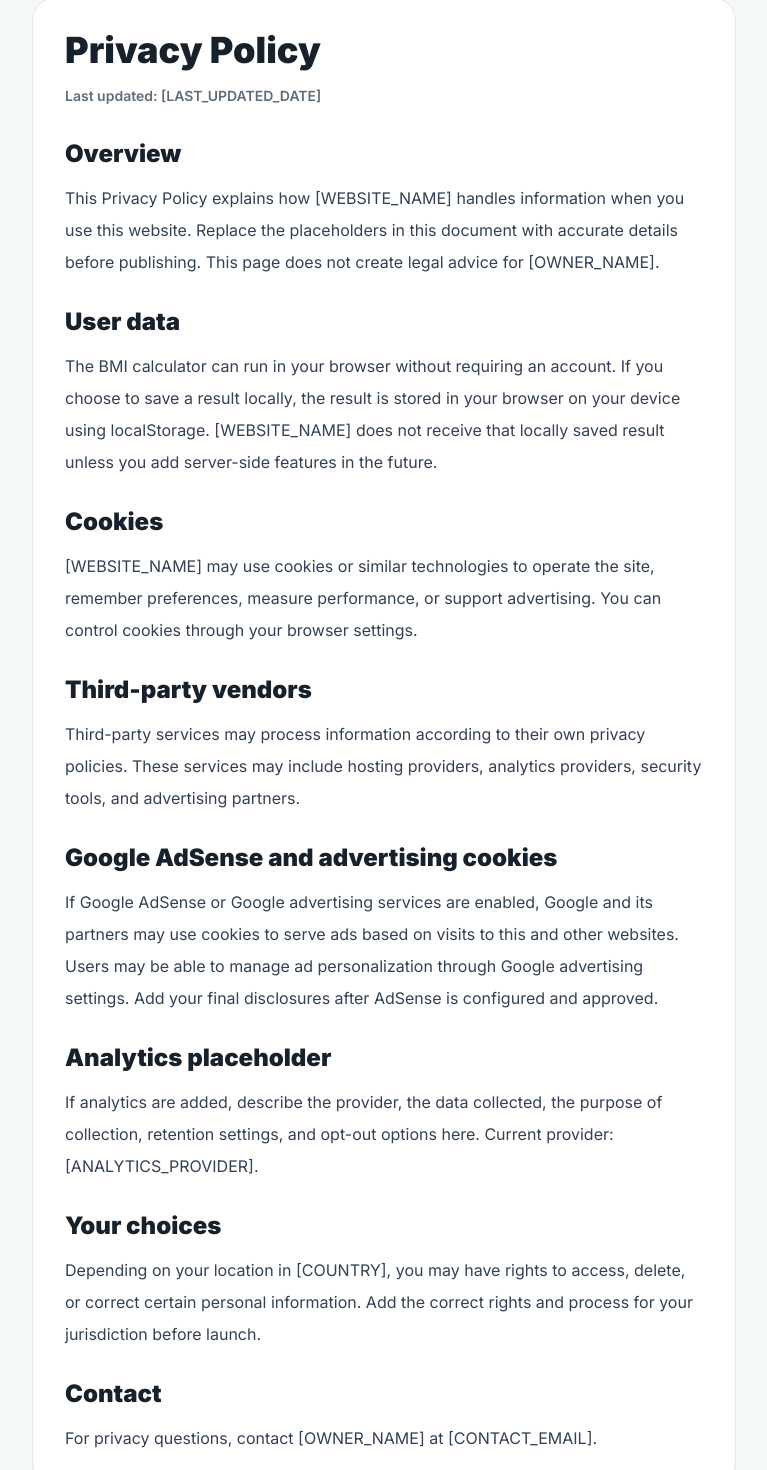
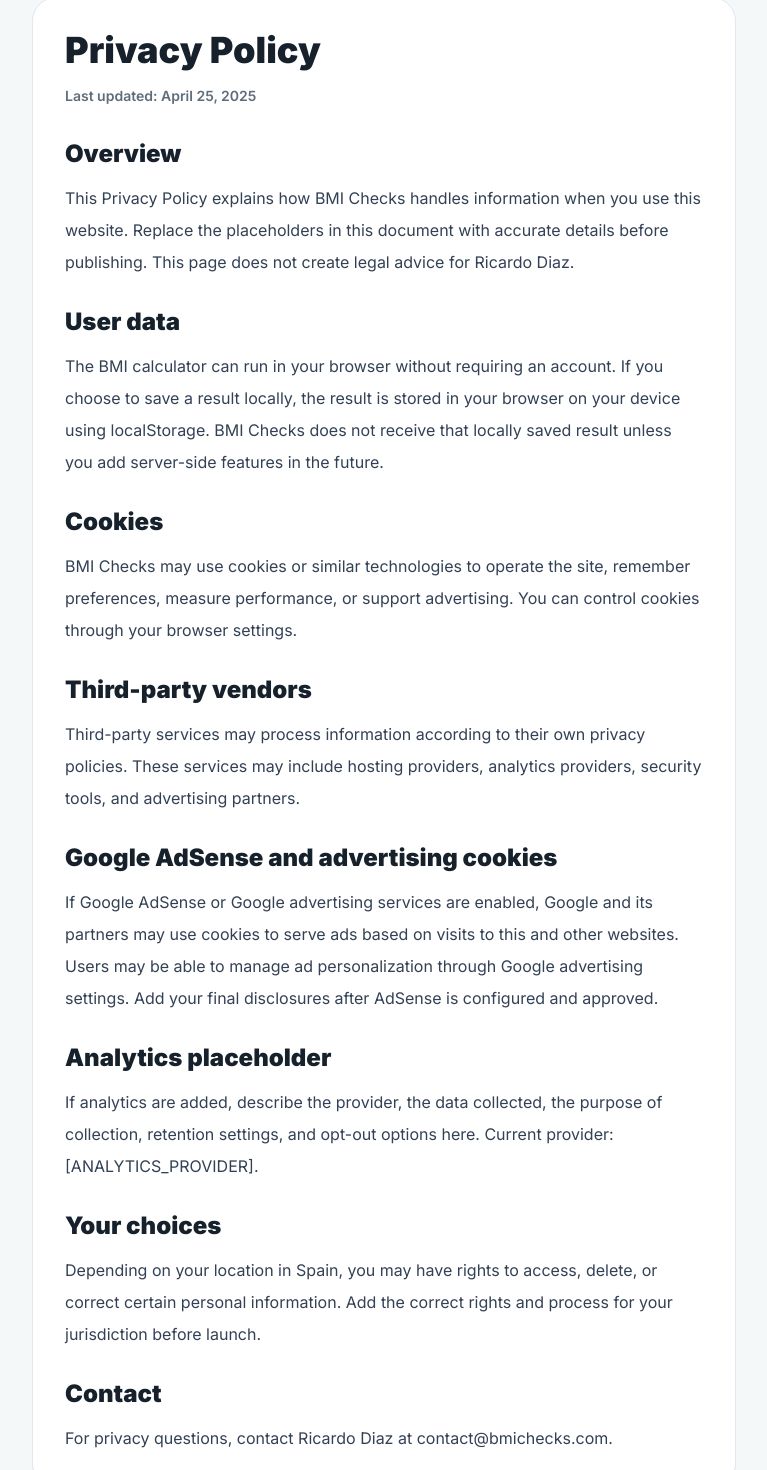
Before and after one commit to alfagnesis301/bmi-calculator, a Next.js app: page /privacy-policy in a window 1280 px wide. Shown: the part 112-1582 px from the top of the page, without its empty margins (256-1023 px from the left). Built offline with nearby package versions, Linux system fonts and the light colour scheme; no server answers.

Commit message:
Replace placeholders with real contact details
- Owner: Ricardo Diaz
- Email: contact@bmichecks.com
- Website: bmichecks.com
- Date: April 25, 2025

Co-Authored-By: Claude Sonnet 4.6 <noreply@anthropic.com>

```diff
--- a/app/about/page.tsx
+++ b/app/about/page.tsx
@@ -12,7 +12,7 @@ export default function AboutPage() {
         <h1 className="text-4xl font-black text-ink">About BMI Calculator</h1>
         <div className="mt-8 space-y-6 leading-8 text-slate-700">
           <p>
-            [WEBSITE_NAME] is an independent utility website designed to make body mass index easier
+            BMI Checks is an independent utility website designed to make body mass index easier
             to calculate and understand. The tool supports metric and US units and presents the
             result with clear adult categories, healthy range context, and plain-language education.
           </p>
@@ -22,7 +22,7 @@ export default function AboutPage() {
             disease or replace professional advice.
           </p>
           <p>
-            This page should be edited before launch with accurate details about [OWNER_NAME], the
+            This page should be edited before launch with accurate details about Ricardo Diaz, the
             website mission, editorial process, update schedule, and contact route for corrections.
           </p>
         </div>
--- a/app/contact/page.tsx
+++ b/app/contact/page.tsx
@@ -11,19 +11,22 @@ export default function ContactPage() {
       <div className="rounded-3xl border border-slate-200 bg-white p-6 shadow-line sm:p-8">
         <h1 className="text-4xl font-black text-ink">Contact</h1>
         <p className="mt-5 leading-8 text-slate-700">
-          Use this page as the editable contact hub for [WEBSITE_NAME]. Before publishing, replace
-          the placeholders with the correct owner, country, and support details.
+          Have a question, a correction, or feedback about BMI Checks? Use the email below and
+          we will get back to you as soon as possible.
         </p>
 
         <div className="mt-8 rounded-2xl bg-mist p-5 leading-8 text-slate-700">
           <p>
-            <strong className="text-ink">Owner:</strong> [OWNER_NAME]
+            <strong className="text-ink">Owner:</strong> Ricardo Diaz
           </p>
           <p>
-            <strong className="text-ink">Email:</strong> [CONTACT_EMAIL]
+            <strong className="text-ink">Email:</strong>{" "}
+            <a href="mailto:contact@bmichecks.com" className="text-teal-700 underline-offset-4 hover:underline">
+              contact@bmichecks.com
+            </a>
           </p>
           <p>
-            <strong className="text-ink">Country:</strong> [COUNTRY]
+            <strong className="text-ink">Website:</strong> bmichecks.com
           </p>
         </div>
 
--- a/app/privacy-policy/page.tsx
+++ b/app/privacy-policy/page.tsx
@@ -11,16 +11,16 @@ export default function PrivacyPolicyPage() {
       <div className="rounded-3xl border border-slate-200 bg-white p-6 shadow-line sm:p-8">
         <h1 className="text-4xl font-black text-ink">Privacy Policy</h1>
         <p className="mt-4 text-sm font-semibold text-muted">
-          Last updated: [LAST_UPDATED_DATE]
+          Last updated: April 25, 2025
         </p>
 
         <div className="mt-8 space-y-7 leading-8 text-slate-700">
           <section>
             <h2 className="text-2xl font-black text-ink">Overview</h2>
             <p className="mt-3">
-              This Privacy Policy explains how [WEBSITE_NAME] handles information when you use this
+              This Privacy Policy explains how BMI Checks handles information when you use this
               website. Replace the placeholders in this document with accurate details before
-              publishing. This page does not create legal advice for [OWNER_NAME].
+              publishing. This page does not create legal advice for Ricardo Diaz.
             </p>
           </section>
 
@@ -29,7 +29,7 @@ export default function PrivacyPolicyPage() {
             <p className="mt-3">
               The BMI calculator can run in your browser without requiring an account. If you choose
               to save a result locally, the result is stored in your browser on your device using
-              localStorage. [WEBSITE_NAME] does not receive that locally saved result unless you add
+              localStorage. BMI Checks does not receive that locally saved result unless you add
               server-side features in the future.
             </p>
           </section>
@@ -37,7 +37,7 @@ export default function PrivacyPolicyPage() {
           <section>
             <h2 className="text-2xl font-black text-ink">Cookies</h2>
             <p className="mt-3">
-              [WEBSITE_NAME] may use cookies or similar technologies to operate the site, remember
+              BMI Checks may use cookies or similar technologies to operate the site, remember
               preferences, measure performance, or support advertising. You can control cookies
               through your browser settings.
             </p>
@@ -74,7 +74,7 @@ export default function PrivacyPolicyPage() {
           <section>
             <h2 className="text-2xl font-black text-ink">Your choices</h2>
             <p className="mt-3">
-              Depending on your location in [COUNTRY], you may have rights to access, delete, or
+              Depending on your location in Spain, you may have rights to access, delete, or
               correct certain personal information. Add the correct rights and process for your
               jurisdiction before launch.
             </p>
@@ -83,7 +83,7 @@ export default function PrivacyPolicyPage() {
           <section>
             <h2 className="text-2xl font-black text-ink">Contact</h2>
             <p className="mt-3">
-              For privacy questions, contact [OWNER_NAME] at [CONTACT_EMAIL].
+              For privacy questions, contact Ricardo Diaz at contact@bmichecks.com.
             </p>
           </section>
         </div>
--- a/app/terms/page.tsx
+++ b/app/terms/page.tsx
@@ -11,14 +11,14 @@ export default function TermsPage() {
       <div className="rounded-3xl border border-slate-200 bg-white p-6 shadow-line sm:p-8">
         <h1 className="text-4xl font-black text-ink">Terms of Use</h1>
         <p className="mt-4 text-sm font-semibold text-muted">
-          Last updated: [LAST_UPDATED_DATE]
+          Last updated: April 25, 2025
         </p>
 
         <div className="mt-8 space-y-7 leading-8 text-slate-700">
           <section>
             <h2 className="text-2xl font-black text-ink">Acceptance</h2>
             <p className="mt-3">
-              By using [WEBSITE_NAME], you agree to these Terms of Use. Replace placeholders with
+              By using BMI Checks, you agree to these Terms of Use. Replace placeholders with
               accurate business and jurisdiction details before publishing.
             </p>
           </section>
@@ -44,7 +44,7 @@ export default function TermsPage() {
           <section>
             <h2 className="text-2xl font-black text-ink">No warranties</h2>
             <p className="mt-3">
-              [WEBSITE_NAME] is provided as-is and as available. [OWNER_NAME] does not guarantee that
+              BMI Checks is provided as-is and as available. Ricardo Diaz does not guarantee that
               the site will be error-free, uninterrupted, or suitable for your specific needs.
             </p>
           </section>
@@ -52,14 +52,14 @@ export default function TermsPage() {
           <section>
             <h2 className="text-2xl font-black text-ink">Limitation of liability</h2>
             <p className="mt-3">
-              To the extent permitted by law in [COUNTRY], [OWNER_NAME] is not liable for losses
+              To the extent permitted by law in Spain, Ricardo Diaz is not liable for losses
               arising from use of the website or reliance on calculator results.
             </p>
           </section>
 
           <section>
             <h2 className="text-2xl font-black text-ink">Contact</h2>
-            <p className="mt-3">Questions about these terms can be sent to [CONTACT_EMAIL].</p>
+            <p className="mt-3">Questions about these terms can be sent to contact@bmichecks.com.</p>
           </section>
         </div>
       </div>
```
